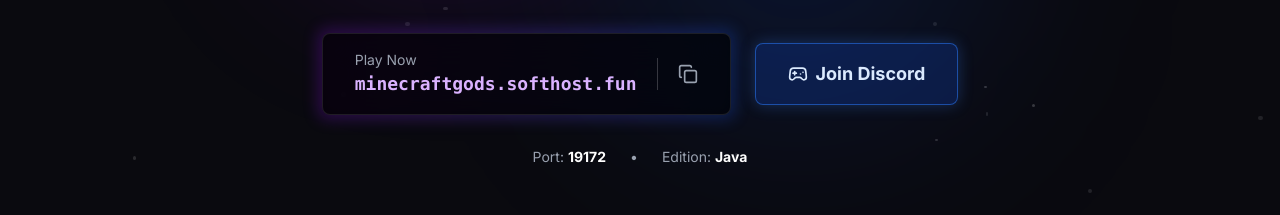
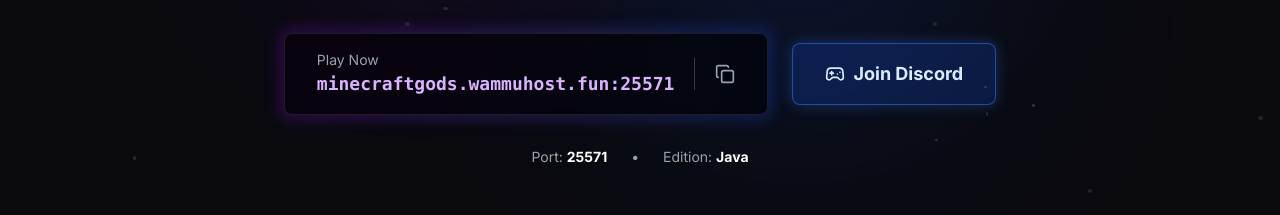
Before and after one commit to minecraftgods2528/minecraft-gods-network, a React (Vite) app: page / in a window 1280 px wide. Shown: the part 515-730 px from the top of the page. Built offline with nearby package versions, Linux system fonts and the light colour scheme; no server answers.

Commit message:
feat: update server IP and port details across components

```diff
--- a/src/components/Footer.tsx
+++ b/src/components/Footer.tsx
@@ -14,8 +14,8 @@ export default function Footer() {
               conquer with a dedicated community.
             </p>
             <div className="flex flex-col gap-2 text-sm text-gray-500 font-mono">
-              <p>IP: minecraftgods.softhost.fun</p>
-              <p>Port: 19172</p>
+              <p>IP: minecraftgods.wammuhost.fun</p>
+              <p>Port: 25571</p>
               <p>Edition: Java Edition</p>
             </div>
           </div>
--- a/src/components/Hero.tsx
+++ b/src/components/Hero.tsx
@@ -7,16 +7,16 @@ export default function Hero() {
 
   const copyIp = async () => {
     try {
-      await navigator.clipboard.writeText("minecraftgods.softhost.fun");
+      await navigator.clipboard.writeText("minecraftgods.wammuhost.fun:25571");
       toast({
         title: "IP Copied!",
-        description: "minecraftgods.softhost.fun copied to clipboard.",
+        description: "minecraftgods.wammuhost.fun:25571 copied to clipboard.",
         duration: 3000,
       });
     } catch {
       toast({
         title: "Copy Failed",
-        description: "Please copy the IP manually: minecraftgods.softhost.fun",
+        description: "Please copy the IP manually: minecraftgods.wammuhost.fun:25571",
         duration: 4000,
       });
     }
@@ -88,7 +88,7 @@ export default function Hero() {
                     Play Now
                   </div>
                   <div className="font-mono text-purple-300">
-                    minecraftgods.softhost.fun
+                    minecraftgods.wammuhost.fun:25571
                   </div>
                 </div>
                 <div className="w-px h-8 bg-white/20 mx-2"></div>
@@ -110,7 +110,7 @@ export default function Hero() {
 
           <div className="mt-8 flex gap-6 text-sm text-gray-400 justify-center">
             <span>
-              Port: <strong className="text-white">19172</strong>
+              Port: <strong className="text-white">25571</strong>
             </span>
             <span>•</span>
             <span>
--- a/src/pages/players.tsx
+++ b/src/pages/players.tsx
@@ -308,7 +308,7 @@ export default function PlayersPage() {
             <div className="text-center py-16">
               <Users className="w-12 h-12 text-gray-700 mx-auto mb-3" />
               <p className="text-gray-400">No players online right now</p>
-              <p className="text-gray-600 text-sm mt-1">Be the first — join <span className="font-mono text-white">minecraftgods.softhost.fun</span></p>
+              <p className="text-gray-600 text-sm mt-1">Be the first — join <span className="font-mono text-white">minecraftgods.wammuhost.fun:25571</span></p>
             </div>
           ) : (
             <AnimatePresence mode="popLayout">
```
